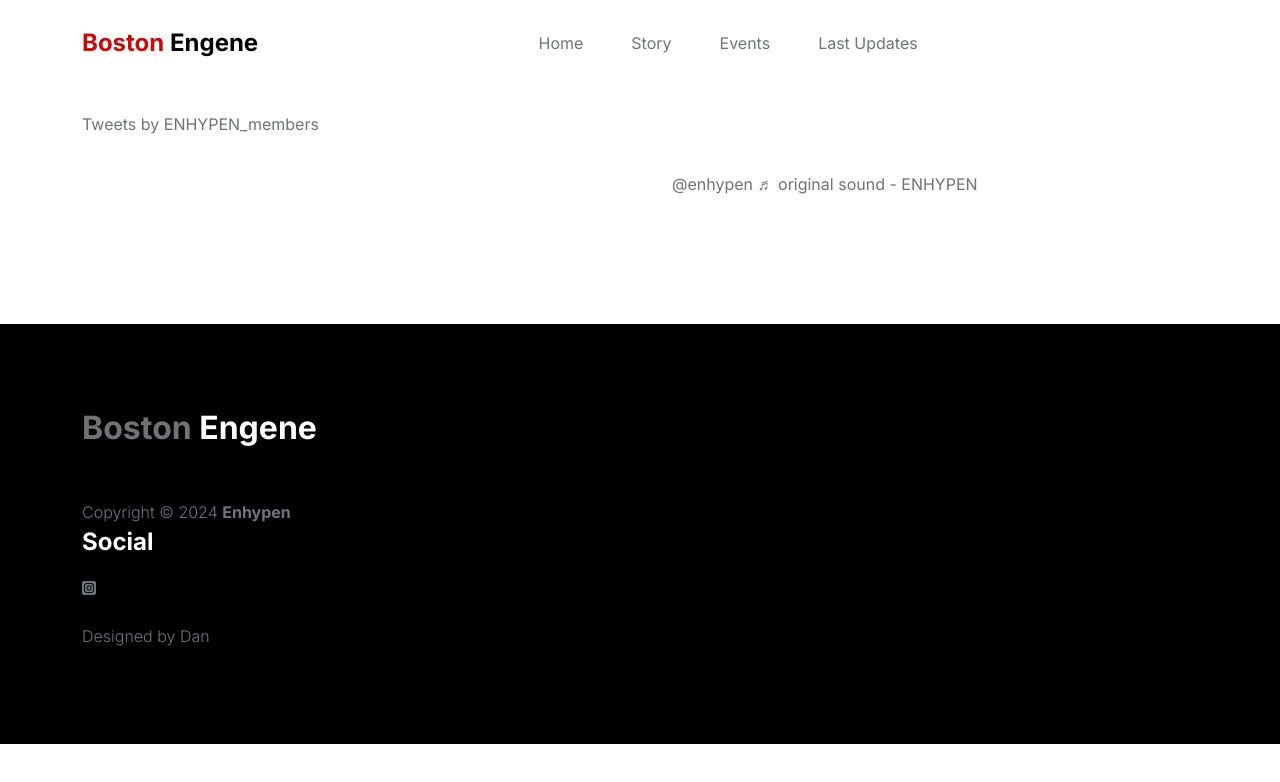
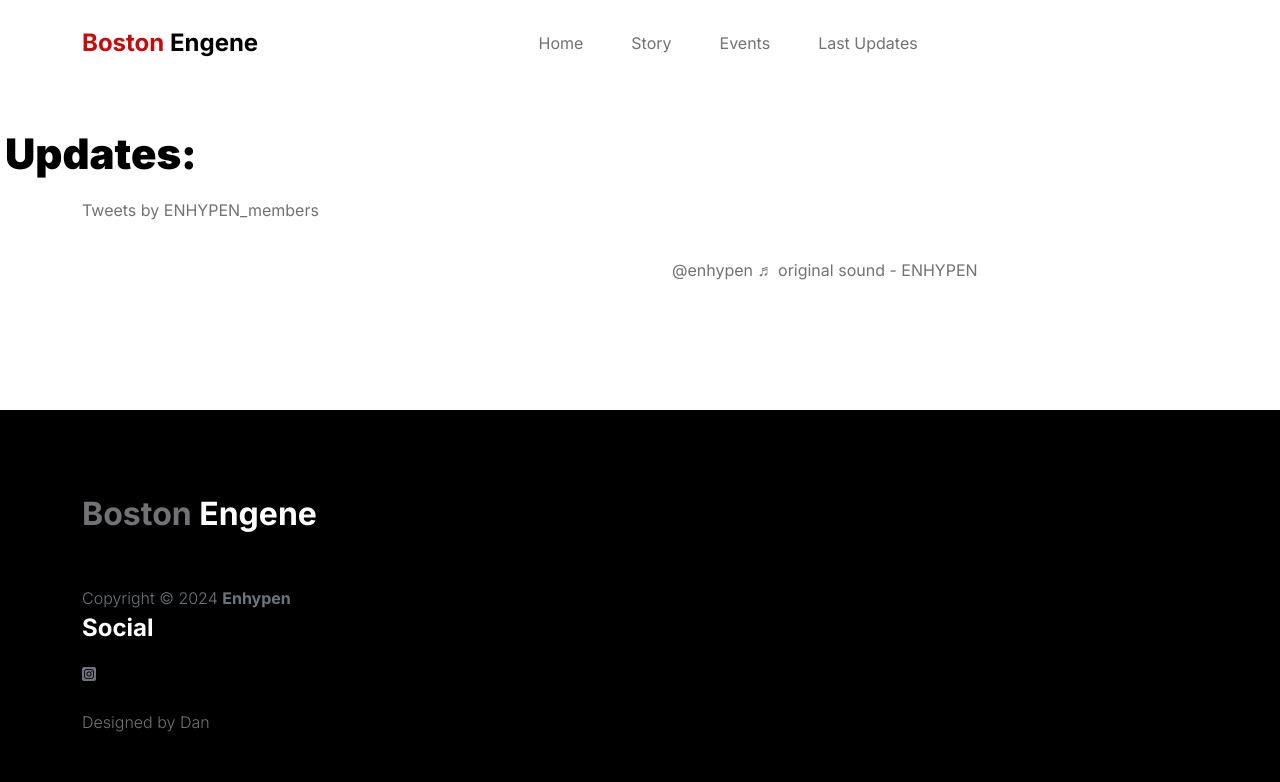
Before and after one commit to DannyGarciaDEV/boston-enhypen, a plain HTML site: page news.html in a window 1280 px wide. Drawn offline with Linux system fonts and the light colour scheme; a script that the page names is missing.

Commit message:
adding updates

```diff
--- a/news.html
+++ b/news.html
@@ -72,21 +72,19 @@ https://www.tooplate.com/view/2127-little-fashion
                             </li>
                         </ul>
 
-                        <div class="d-none d-lg-block">
-                            <!-- <a href="sign-in.html" class="bi-person custom-icon me-3"></a>
 
-                            <a href="product-detail.html" class="bi-bag custom-icon"></a> -->
-                        </div>
                     </div>
                 </div>
             </nav>
 
+            <section class="product-detail section-padding">
+              <div><h2 style="padding: 10px 5px 5px"> Updates:</h2></div>
+                <div class="container">
 
-            <section class="product-detail section-padding">
-                <div class="container">
                     <div class="row">
 
                         <div class="col-lg-6 col-12">
+
                             <!-- Embedded Twitter -->
                             <a class="twitter-timeline" href="https://twitter.com/ENHYPEN_members">Tweets by ENHYPEN_members</a>
                             <script async src="https://platform.twitter.com/widgets.js" charset="utf-8"></script>
```
